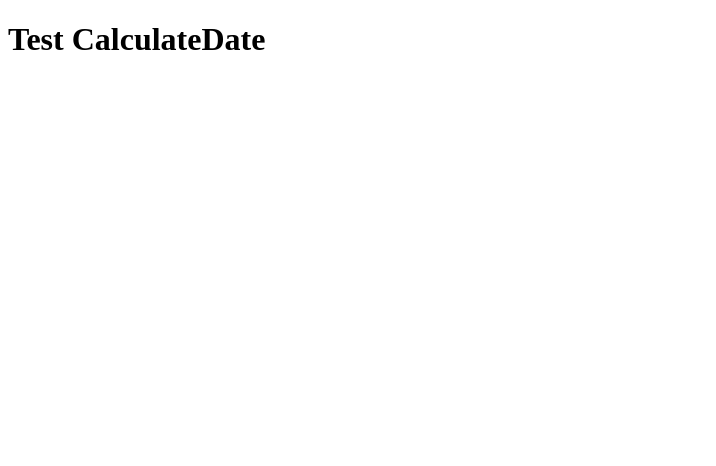
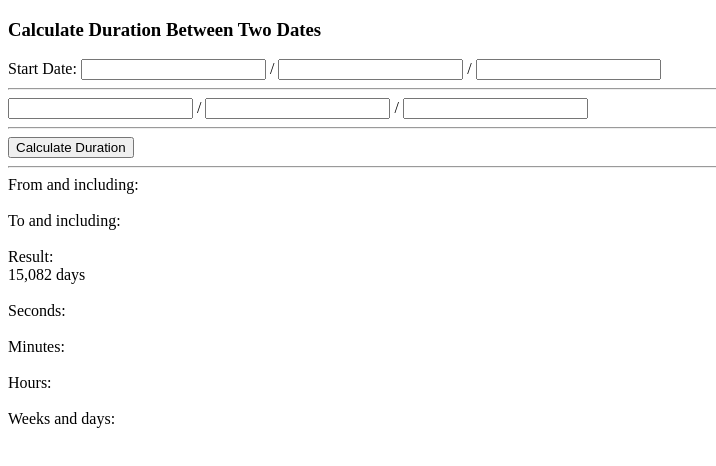
Before and after one commit to SCK-SEAL-TEAM-One/aycap-workshop, a plain HTML site: page static/index.html in a window 1280 px wide. Shown: the whole page, without its empty margins (0-716 px from the left). Drawn offline with Linux system fonts and the light colour scheme.

Commit message:
[Edited]: แก้ UI ให้ตรงตามแบบ

```diff
--- a/static/index.html
+++ b/static/index.html
@@ -1,18 +1,58 @@
-
 <!DOCTYPE html>
 <html lang="en">
 
 <head>
   <meta charset="UTF-8">
-
+  <meta name="viewport" content="width=device-width, initial-scale=1.0">
+  <meta http-equiv="X-UA-Compatible" content="ie=edge">
   <title>Calculate Duration Between Two Dates</title>
-
 </head>
 
 <body>
-  <h1>Test CalculateDate</h1>
+  <h3>Calculate Duration Between Two Dates</h3>
+  <span>Start Date: </span>
+  <input id="start_day" type="text">
+  <span>/</span>
+  <input id="start_month" type="text">
+  <span>/</span>
+  <input id="start_year" type="text">
+  <hr>
 
+  <input id="end_day" type="text">
+  <span>/</span>
+  <input id="end_month" type="text">
+  <span>/</span>
+  <input id="end_year" type="text">
+  <hr>
+
+  <button id="calculate" name="calculate">Calculate Duration</button>
+  <hr>
+
+  <div>
+    <span>From and including: </span>
+    <div id="FromAndIncluding"></div>
+    <br/>
+    <span>To and including: </span>
+    <div id="ToAndIncluding"></div>
+    <br/>
+    <span>Result: </span>
+    <div id="Result">15,082 days</div>
+    <br/>
+    <span>Seconds: </span>
+    <div id="Seconds"></div>
+    <br/>
+    <span>Minutes: </span>
+    <div id="Minutes"></div>
+    <br/>
+    <span>Hours: </span>
+    <div id="Hours"></div>
+    <br/>
+    <span>Weeks and days: </span>
+    <div id="WeeksAndDays"></div>
+    <br/>
+  </div>
 </body>
 
+<script src="js/calculatedurationbetweentwodate.js"></script>
 
 </html>
```
